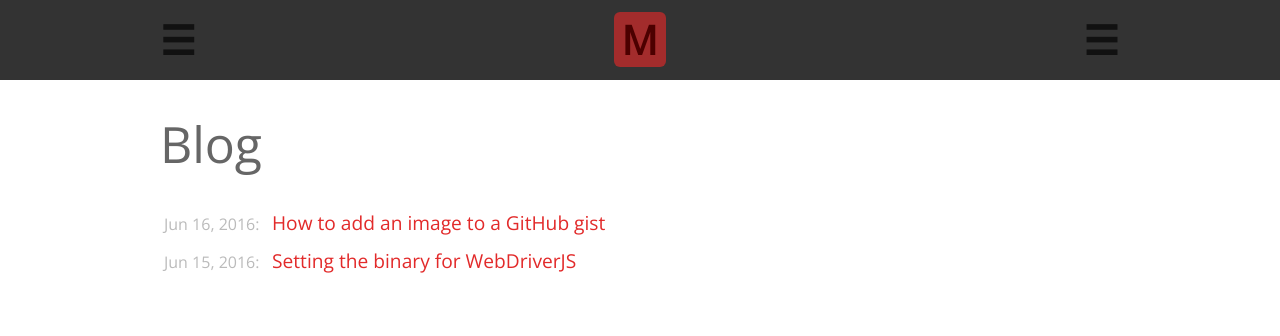
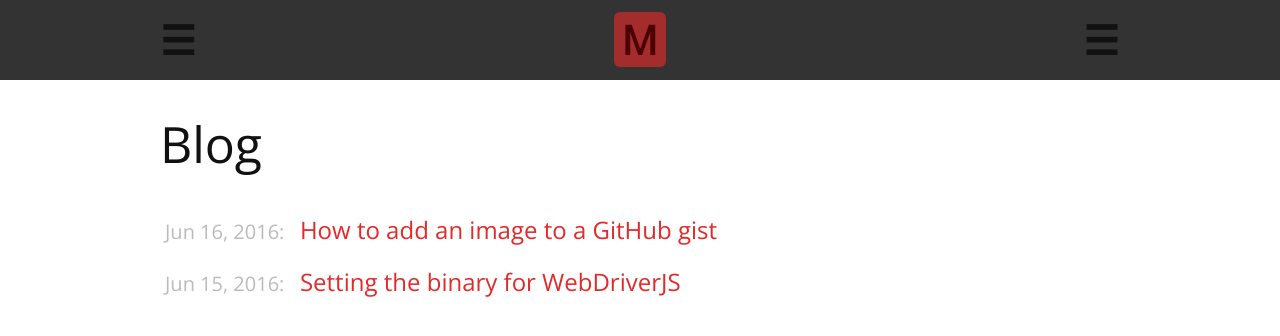
Before and after one commit to remarkablemark/remarkablemark.github.io, a Jekyll site: the page built from blog.md, in a window 1280 px wide. Shown: the top 336 px of the page. Built offline with Jekyll 4.4.1, drawn with Linux system fonts in a browser that asks for light colours.

Commit message:
Improve site legibility by making text larger and darker
- Make text color darker
- Increase font-size
- Increase line-height

```diff
--- a/assets/css/main.scss
+++ b/assets/css/main.scss
@@ -5,13 +5,13 @@
 
 // our variables
 $base-font-family: "Open Sans", HelveticaNeue, "Helvetica Neue", Helvetica, Arial, sans-serif;
-$base-font-size:   16px;
+$base-font-size:   20px;
 $small-font-size:  $base-font-size * 0.875;
-$base-line-height: 1.5;
+$base-line-height: 1.75;
 
 $spacing-unit:     30px;
 
-$text-color:       #666;
+$text-color:       #111;
 $background-color: #fff;
 $brand-color:      #2a7ae2;
 
```
